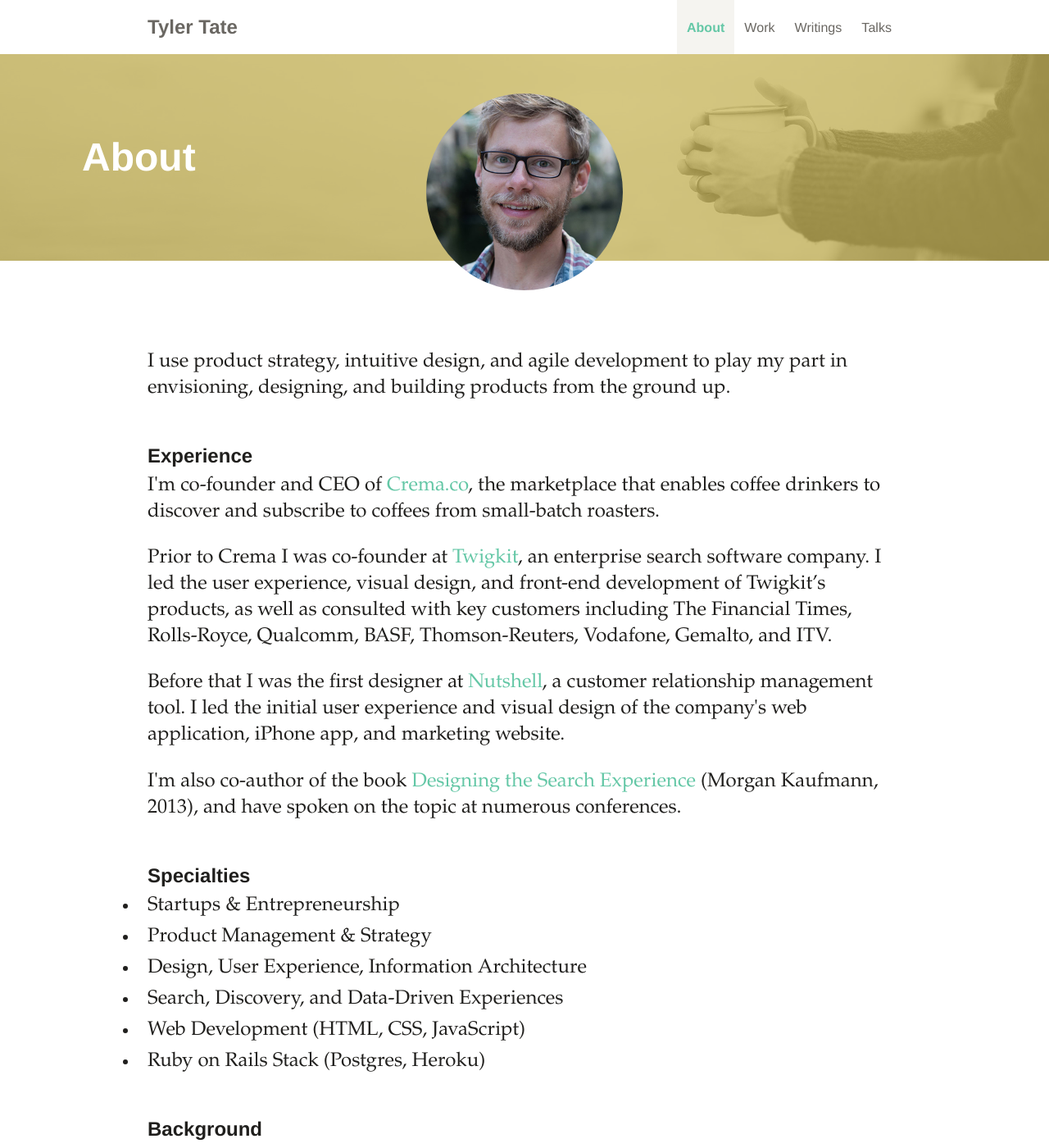
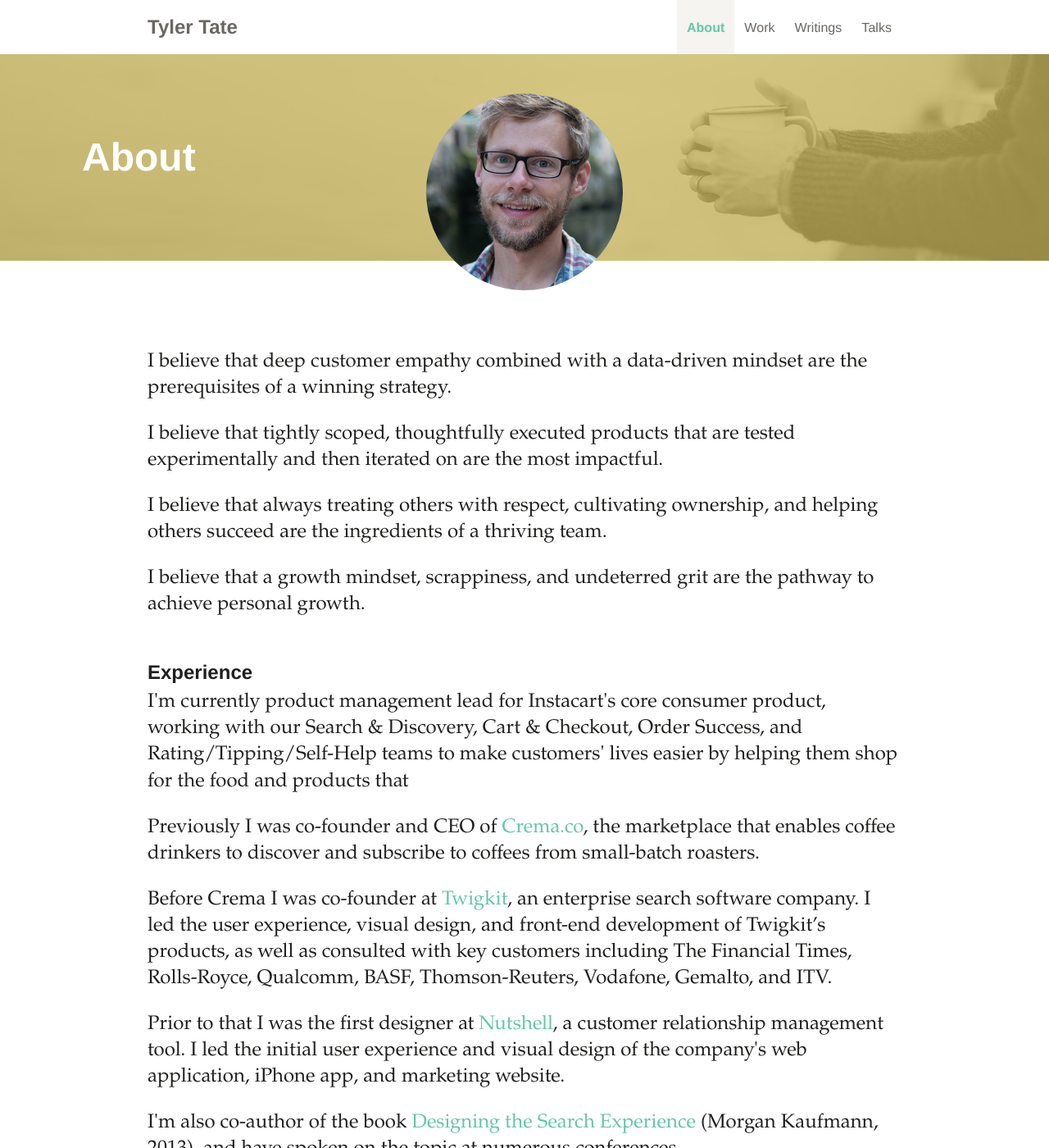
Before and after one commit to SeriouslyInc/tylertate, a Jekyll site: the page built from about.html, in a window 1280 px wide and 1400 px high. Shown: the whole window at 82% size. Built offline with Jekyll 4.4.1, drawn with Linux system fonts in a browser that asks for light colours; some of the changed text lies outside the part shown.

Commit message:
Updated bio

```diff
--- a/about.html
+++ b/about.html
@@ -15,26 +15,34 @@ bodyId: about
 	<article class="post">
 
 		<section class="post-content">
-			<p>I use product strategy, intuitive design, and agile development to play my part in envisioning, designing, and building products from the ground up.</p>
+			<p>I believe that deep customer empathy combined with a data-driven mindset are the prerequisites of a winning strategy.</p>
+
+			<p>I believe that tightly scoped, thoughtfully executed products that are tested experimentally and then iterated on are the most impactful.</p>
+
+			<p>I believe that always treating others with respect, cultivating ownership, and helping others succeed are the ingredients of a thriving team.</p>
+
+			<p>I believe that a growth mindset, scrappiness, and undeterred grit are the pathway to achieve personal growth.</p>
 
 			<h3>Experience</h3>
 
-			<p>I'm co-founder and CEO of <a href="https://crema.co">Crema.co</a>, the marketplace that enables coffee drinkers to discover and subscribe to coffees from small-batch roasters.</p>
+			<p>I'm currently product management lead for Instacart's core consumer product, working with our Search & Discovery, Cart & Checkout, Order Success, and Rating/Tipping/Self-Help teams to make customers' lives easier by helping them shop for the food and products that
 
-			<p>Prior to Crema I was co-founder at <a href="/works/2014/01/01/twigkit-user-interface-components.html">Twigkit</a>, an enterprise search software company. I led the user experience, visual design, and front-end development of Twigkit’s products, as well as consulted with key customers including The Financial Times, Rolls-Royce, Qualcomm, BASF, Thomson-Reuters, Vodafone, Gemalto, and ITV.</p>
+			<p>Previously I was co-founder and CEO of <a href="https://crema.co">Crema.co</a>, the marketplace that enables coffee drinkers to discover and subscribe to coffees from small-batch roasters.</p>
 
-			<p>Before that I was the first designer at <a href="/works/2011/01/01/nutshell-designing-saas-crm-from-scratch.html">Nutshell</a>, a customer relationship management tool. I led the initial user experience and visual design of the company's web application, iPhone app, and marketing website.</p>
+			<p>Before Crema I was co-founder at <a href="/works/2014/01/01/twigkit-user-interface-components.html">Twigkit</a>, an enterprise search software company. I led the user experience, visual design, and front-end development of Twigkit’s products, as well as consulted with key customers including The Financial Times, Rolls-Royce, Qualcomm, BASF, Thomson-Reuters, Vodafone, Gemalto, and ITV.</p>
+
+			<p>Prior to that I was the first designer at <a href="/works/2011/01/01/nutshell-designing-saas-crm-from-scratch.html">Nutshell</a>, a customer relationship management tool. I led the initial user experience and visual design of the company's web application, iPhone app, and marketing website.</p>
 
 			<p>I'm also co-author of the book <a href="http://designingthesearchexperience.com/">Designing the Search Experience</a> (Morgan Kaufmann, 2013), and have spoken on the topic at numerous conferences.</p>
 
 			<h3>Specialties</h3>
 			<ul>
-				<li>Startups &amp; Entrepreneurship</li>
 				<li>Product Management &amp; Strategy</li>
+				<li>Search, Discovery, and Data-Driven Experiences</li>
 				<li>Design, User Experience, Information Architecture</li>
-				<li>Search, Discovery, and Data-Driven Experiences</li>
 				<li>Web Development (HTML, CSS, JavaScript)</li>
 				<li>Ruby on Rails Stack (Postgres, Heroku)</li>
+				<li>Startups &amp; Entrepreneurship</li>
 			</ul>
 
 			<h3>Background</h3>
--- a/index.html
+++ b/index.html
@@ -7,8 +7,8 @@ bodyId: home
 <header class="hero">
 	<h2 class="hero-heading">Creating and scaling digital products that people love.</h2>
 	<div class="hero-text">
-		<p>Hi, I'm Tyler, co-founder and CEO of <a href="https://Crema.co">Crema.co</a>, the coffee marketplace.</p>
-		<p>Previously I was co-founder at <a href="http://twigkit.com/">Twigkit</a> (enterprise search), the first lead designer at <a href="http://nutshell.com/">Nutshell</a> (SaaS CRM), and co-author of <a href="http://designingthesearchexperience.com/">Designing the Search Experience</a>.</p>
+		<p>Hi, I'm Tyler, currently a product leader at Instacart.</p>
+		<p>Previously I was co-founder and CEO of <a href="https://Crema.co">Crema.co</a> (a coffee marketplace), co-founder at <a href="http://twigkit.com/">Twigkit</a> (enterprise search), lead designer at <a href="http://nutshell.com/">Nutshell</a> (SaaS CRM), and co-author of <a href="http://designingthesearchexperience.com/">Designing the Search Experience</a>.</p>
 		<p>I currently live and work in the San Francisco Bay Area.</p>
 	</div>
 
```
